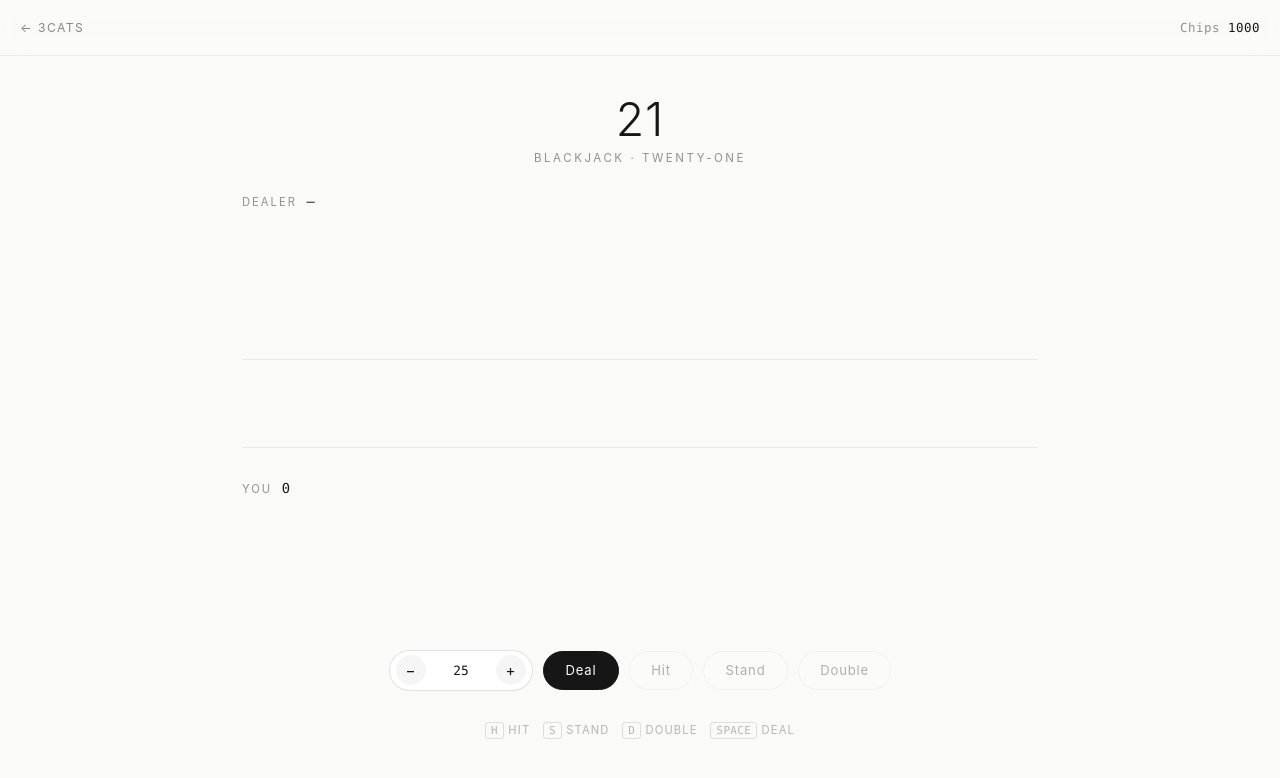
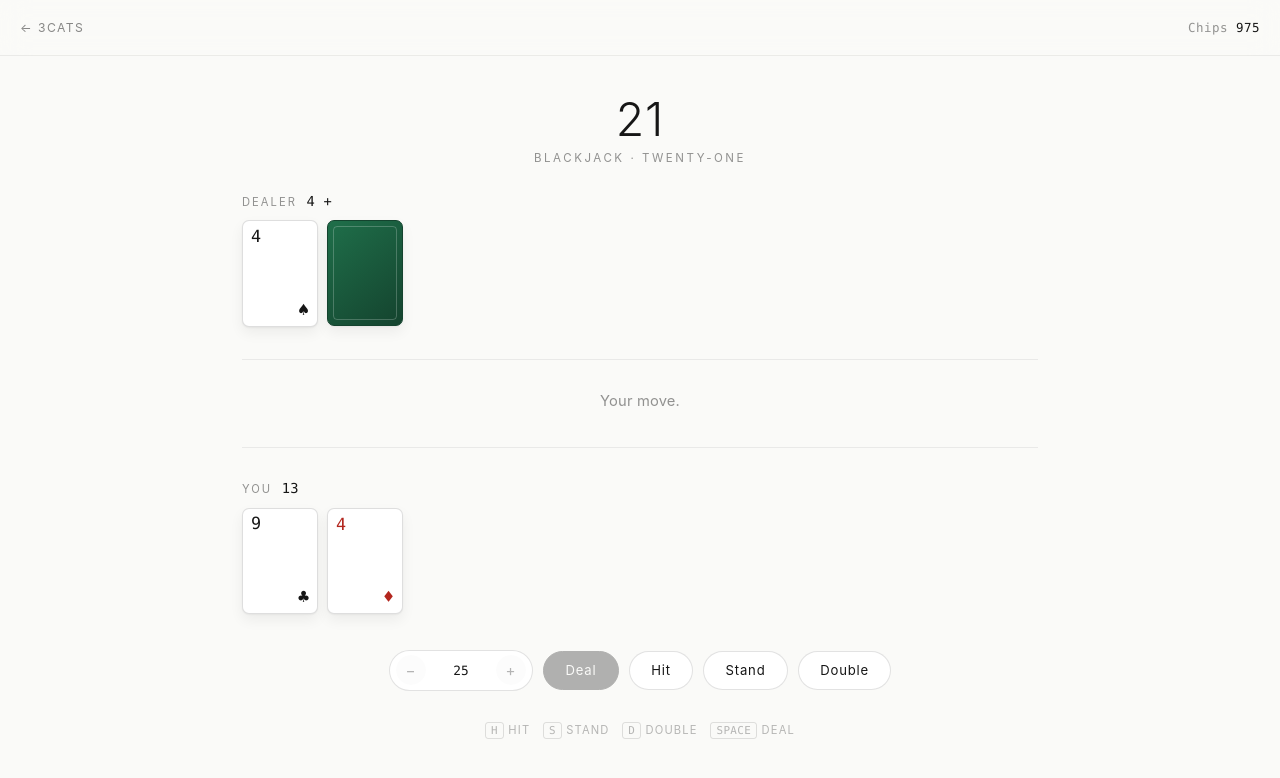
Before and after one commit to alexhkagent/alexhkagent.github.io, a plain HTML site: page game-21.html in a window 1280 px wide. Both pictures are taken after a click on the button "Deal". Drawn offline with Linux system fonts and the light colour scheme.

Commit message:
Fix blackjack: rewrite card rendering, guard empty dealer hand, unstick broke state

```diff
--- a/game-21.html
+++ b/game-21.html
@@ -30,14 +30,9 @@
       flex-direction: column;
     }
 
-    /* ---------- Top bar ---------- */
     .topbar {
-      position: sticky;
-      top: 0;
-      z-index: 20;
-      height: 56px;
-      display: flex;
-      align-items: center;
+      position: sticky; top: 0; z-index: 20;
+      height: 56px; display: flex; align-items: center;
       padding: 0 1.25rem;
       border-bottom: 1px solid var(--line-soft);
       background: rgba(250, 250, 248, 0.82);
@@ -45,86 +40,59 @@
       backdrop-filter: blur(14px);
     }
     .topbar a {
-      color: var(--fg);
-      text-decoration: none;
-      font-size: 0.76rem;
-      letter-spacing: 0.12em;
-      text-transform: uppercase;
-      opacity: 0.5;
-      transition: opacity 0.2s ease;
+      color: var(--fg); text-decoration: none;
+      font-size: 0.76rem; letter-spacing: 0.12em; text-transform: uppercase;
+      opacity: 0.5; transition: opacity 0.2s ease;
     }
     .topbar a:hover, .topbar a:focus-visible { opacity: 1; outline: none; }
     .topbar .balance {
       margin-left: auto;
       font-family: "SF Mono", Menlo, Consolas, monospace;
-      font-size: 0.78rem;
-      font-variant-numeric: tabular-nums;
-      letter-spacing: 0.04em;
-      color: var(--muted);
+      font-size: 0.78rem; font-variant-numeric: tabular-nums;
+      letter-spacing: 0.04em; color: var(--muted);
     }
     .topbar .balance strong { color: var(--fg); font-weight: 500; }
 
-    /* ---------- Table ---------- */
     .table {
-      flex: 1;
-      width: 100%;
-      max-width: 860px;
+      flex: 1; width: 100%; max-width: 860px;
       margin: 0 auto;
       padding: clamp(1.5rem, 4vw, 2.5rem) clamp(1rem, 4vw, 2rem) 2rem;
-      display: flex;
-      flex-direction: column;
+      display: flex; flex-direction: column;
       gap: clamp(1rem, 3vw, 1.75rem);
     }
 
     .head { text-align: center; }
     .head h1 {
       font-size: clamp(2rem, 6vw, 2.9rem);
-      font-weight: 300;
-      letter-spacing: 0.02em;
-      line-height: 1;
+      font-weight: 300; letter-spacing: 0.02em; line-height: 1;
     }
     .head p {
       margin-top: 0.55rem;
-      font-size: 0.72rem;
-      letter-spacing: 0.22em;
-      text-transform: uppercase;
+      font-size: 0.72rem; letter-spacing: 0.22em; text-transform: uppercase;
       color: var(--muted);
     }
 
-    .side {
-      display: flex;
-      flex-direction: column;
-      gap: 0.7rem;
-    }
+    .side { display: flex; flex-direction: column; gap: 0.7rem; }
     .side-label {
-      display: flex;
-      align-items: baseline;
-      gap: 0.6rem;
-      font-size: 0.7rem;
-      letter-spacing: 0.18em;
-      text-transform: uppercase;
+      display: flex; align-items: baseline; gap: 0.6rem;
+      font-size: 0.7rem; letter-spacing: 0.18em; text-transform: uppercase;
       color: var(--muted);
     }
     .side-label .total {
       font-family: "SF Mono", Menlo, Consolas, monospace;
-      font-size: 0.86rem;
-      font-variant-numeric: tabular-nums;
-      color: var(--fg);
-      letter-spacing: 0.02em;
+      font-size: 0.86rem; font-variant-numeric: tabular-nums;
+      color: var(--fg); letter-spacing: 0.02em;
       transition: color 0.2s ease;
     }
     .side-label .total.bust { color: var(--lose); }
     .side-label .total.good { color: var(--win); }
 
     .hand {
-      display: flex;
-      flex-wrap: wrap;
-      gap: 0.55rem;
+      display: flex; flex-wrap: wrap; gap: 0.55rem;
       min-height: calc(var(--card-w) * 1.4);
       align-items: center;
     }
 
-    /* ---------- Cards ---------- */
     .card {
       width: var(--card-w);
       height: calc(var(--card-w) * 1.4);
@@ -132,9 +100,7 @@
       border: 1px solid rgba(22, 22, 22, 0.14);
       border-radius: 7px;
       box-shadow: 0 1px 2px rgba(22, 22, 22, 0.05), 0 6px 14px rgba(22, 22, 22, 0.06);
-      display: flex;
-      flex-direction: column;
-      justify-content: space-between;
+      display: flex; flex-direction: column; justify-content: space-between;
       padding: 0.42em 0.5em;
       font-family: "SF Mono", Menlo, Consolas, monospace;
       position: relative;
@@ -149,8 +115,7 @@
     }
     .card.back::after {
       content: "";
-      position: absolute;
-      inset: 5px;
+      position: absolute; inset: 5px;
       border: 1px solid rgba(255, 255, 255, 0.22);
       border-radius: 4px;
     }
@@ -159,42 +124,27 @@
       to   { opacity: 1; transform: translateY(0) rotate(0); }
     }
 
-    /* ---------- Divider / message ---------- */
-    .divider {
-      position: relative;
-      height: 1px;
-      background: var(--line-soft);
-      margin: 0.25rem 0;
-    }
+    .divider { height: 1px; background: var(--line-soft); margin: 0.25rem 0; }
     .message {
-      text-align: center;
-      min-height: 1.6em;
-      font-size: 0.92rem;
-      letter-spacing: 0.01em;
+      text-align: center; min-height: 1.6em;
+      font-size: 0.92rem; letter-spacing: 0.01em;
       color: var(--muted);
       transition: color 0.25s ease;
     }
     .message.win { color: var(--win); }
     .message.lose { color: var(--lose); }
 
-    /* ---------- Controls ---------- */
     .controls {
-      display: flex;
-      flex-wrap: wrap;
-      gap: 0.6rem;
-      justify-content: center;
-      align-items: center;
+      display: flex; flex-wrap: wrap; gap: 0.6rem;
+      justify-content: center; align-items: center;
       padding-top: 0.5rem;
     }
     button {
-      font: inherit;
-      font-size: 0.82rem;
-      letter-spacing: 0.06em;
+      font: inherit; font-size: 0.82rem; letter-spacing: 0.06em;
       padding: 0.68rem 1.35rem;
       border-radius: 999px;
       border: 1px solid var(--line);
-      background: #fff;
-      color: var(--fg);
+      background: #fff; color: var(--fg);
       cursor: pointer;
       transition: background 0.18s ease, border-color 0.18s ease, opacity 0.18s ease, transform 0.12s ease;
     }
@@ -202,54 +152,37 @@
     button:active:not(:disabled) { transform: translateY(1px); }
     button:focus-visible { outline: 2px solid rgba(22, 22, 22, 0.35); outline-offset: 2px; }
     button:disabled { opacity: 0.32; cursor: default; }
-    button.primary {
-      background: var(--fg);
-      border-color: var(--fg);
-      color: var(--bg);
-    }
+    button.primary { background: var(--fg); border-color: var(--fg); color: var(--bg); }
     button.primary:hover:not(:disabled) { background: #000; border-color: #000; }
 
     .bet-box {
-      display: flex;
-      align-items: center;
-      gap: 0.35rem;
+      display: flex; align-items: center; gap: 0.35rem;
       padding: 0.28rem 0.4rem;
-      border: 1px solid var(--line);
-      border-radius: 999px;
+      border: 1px solid var(--line); border-radius: 999px;
       background: #fff;
     }
     .bet-box .bet-val {
-      min-width: 4.6em;
-      text-align: center;
+      min-width: 4.6em; text-align: center;
       font-family: "SF Mono", Menlo, Consolas, monospace;
-      font-size: 0.8rem;
-      font-variant-numeric: tabular-nums;
+      font-size: 0.8rem; font-variant-numeric: tabular-nums;
     }
     .bet-box button {
-      width: 30px;
-      height: 30px;
-      padding: 0;
-      border-radius: 50%;
-      font-size: 0.95rem;
-      line-height: 1;
+      width: 30px; height: 30px; padding: 0;
+      border-radius: 50%; font-size: 0.95rem; line-height: 1;
       border-color: transparent;
       background: rgba(22, 22, 22, 0.045);
     }
 
     .hint {
       text-align: center;
-      font-size: 0.7rem;
-      letter-spacing: 0.1em;
-      text-transform: uppercase;
+      font-size: 0.7rem; letter-spacing: 0.1em; text-transform: uppercase;
       color: rgba(22, 22, 22, 0.3);
       padding-top: 0.25rem;
     }
     .hint kbd {
       font-family: "SF Mono", Menlo, Consolas, monospace;
-      font-size: 0.68rem;
-      padding: 1px 5px;
-      border: 1px solid var(--line);
-      border-radius: 3px;
+      font-size: 0.68rem; padding: 1px 5px;
+      border: 1px solid var(--line); border-radius: 3px;
       letter-spacing: 0.04em;
     }
 
@@ -271,23 +204,21 @@
     </div>
 
     <section class="side" aria-label="Dealer hand">
-      <div class="side-label">Dealer <span class="total" id="dealer-total">—</span></div>
+      <div class="side-label">Dealer <span class="total" id="dealer-total">&mdash;</span></div>
       <div class="hand" id="dealer-hand"></div>
     </section>
 
     <div class="divider"></div>
-
     <p class="message" id="message" aria-live="polite">Place your bet, then deal.</p>
-
     <div class="divider"></div>
 
     <section class="side" aria-label="Your hand">
-      <div class="side-label">You <span class="total" id="player-total">—</span></div>
+      <div class="side-label">You <span class="total" id="player-total">&mdash;</span></div>
       <div class="hand" id="player-hand"></div>
     </section>
 
     <div class="controls">
-      <div class="bet-box" id="bet-box">
+      <div class="bet-box">
         <button type="button" id="bet-down" aria-label="Decrease bet">&minus;</button>
         <span class="bet-val" id="bet-val">25</span>
         <button type="button" id="bet-up" aria-label="Increase bet">+</button>
@@ -308,15 +239,18 @@
       var SUITS = [["\u2660", false], ["\u2665", true], ["\u2666", true], ["\u2663", false]];
       var RANKS = ["A", "2", "3", "4", "5", "6", "7", "8", "9", "10", "J", "Q", "K"];
       var DECKS = 6;
+      var START_BANKROLL = 1000;
 
-      var bankroll = 1000;
+      var bankroll = START_BANKROLL;
       var bet = 25;
-      var shoe = [];
+      var shoe = buildShoe();
       var round = null;
       var busy = false;
 
-      var $ = function (id) { return document.getElementById(id); };
-      var sleep = function (ms) { return new Promise(function (r) { setTimeout(r, ms); }); };
+      function $(id) { return document.getElementById(id); }
+      function sleep(ms) { return new Promise(function (r) { setTimeout(r, ms); }); }
+
+      /* ---------- Deck ---------- */
 
       function buildShoe() {
         var cards = [];
@@ -346,15 +280,22 @@
       }
 
       function handValue(hand) {
+        if (!hand || !hand.length) return 0;
         var total = 0;
         var aces = 0;
         for (var i = 0; i < hand.length; i++) {
+          if (!hand[i]) continue;
           total += cardValue(hand[i]);
           if (hand[i].rank === "A") aces++;
         }
         while (total > 21 && aces > 0) { total -= 10; aces--; }
         return total;
       }
+
+      /* ---------- Rendering ----------
+         Rebuild each hand from state on every render so card faces can never
+         drift out of sync with the model. Only cards beyond the previously
+         shown count animate, so existing cards stay put visually.          */
 
       function makeCard(card, faceDown) {
         var el = document.createElement("div");
@@ -372,22 +313,13 @@
         return el;
       }
 
-      function syncHand(container, hand, faceDownIndex) {
-        while (container.children.length > hand.length) {
-          container.removeChild(container.lastChild);
-        }
+      function paintHand(container, hand, faceDownIndex, alreadyShown) {
+        container.innerHTML = "";
         for (var i = 0; i < hand.length; i++) {
-          var wantDown = (i === faceDownIndex);
-          var existing = container.children[i];
-          if (!existing) {
-            var card = makeCard(hand[i], wantDown);
-            card.style.animationDelay = (i * 70) + "ms";
-            container.appendChild(card);
-          } else if (existing.classList.contains("back") !== wantDown) {
-            var fresh = makeCard(hand[i], wantDown);
-            fresh.style.animation = "none";
-            container.replaceChild(fresh, existing);
-          }
+          var el = makeCard(hand[i], i === faceDownIndex);
+          if (i < alreadyShown) { el.style.animation = "none"; }
+          else { el.style.animationDelay = ((i - alreadyShown) * 80) + "ms"; }
+          container.appendChild(el);
         }
       }
 
@@ -397,28 +329,42 @@
         m.className = "message" + (kind ? " " + kind : "");
       }
 
-      function renderTotals() {
+      function render() {
+        var playerEl = $("player-hand");
+        var dealerEl = $("dealer-hand");
         var pt = $("player-total");
         var dt = $("dealer-total");
+
         if (!round) {
+          playerEl.innerHTML = "";
+          dealerEl.innerHTML = "";
           pt.textContent = "\u2014";
           dt.textContent = "\u2014";
           pt.className = "total";
           dt.className = "total";
+          syncUI();
           return;
         }
+
+        paintHand(playerEl, round.player, -1, round.shown.player);
+        paintHand(dealerEl, round.dealer, round.dealerHidden ? 1 : -1, round.shown.dealer);
+        round.shown.player = round.player.length;
+        round.shown.dealer = round.dealer.length;
+
         var p = handValue(round.player);
         pt.textContent = String(p);
         pt.className = "total" + (p > 21 ? " bust" : (p === 21 ? " good" : ""));
 
         if (round.dealerHidden) {
-          dt.textContent = String(handValue([round.dealer[0]])) + " +";
+          dt.textContent = (round.dealer.length ? handValue([round.dealer[0]]) : 0) + " +";
           dt.className = "total";
         } else {
           var d = handValue(round.dealer);
           dt.textContent = String(d);
           dt.className = "total" + (d > 21 ? " bust" : "");
         }
+
+        syncUI();
       }
 
       function syncUI() {
@@ -426,37 +372,31 @@
         $("bet-val").textContent = String(bet);
 
         var inRound = !!round && round.phase === "player";
-        $("btn-deal").disabled = busy || inRound || bankroll < 5;
+        var settled = !!round && round.phase === "settled";
+        var broke = bankroll < 5;
+
+        $("btn-deal").textContent = broke ? "Restart" : (settled ? "Next Round" : "Deal");
+        $("btn-deal").disabled = busy || inRound;
         $("btn-hit").disabled = busy || !inRound;
         $("btn-stand").disabled = busy || !inRound;
-        $("btn-double").disabled = busy || !inRound || round.player.length !== 2 || bankroll < round.bet;
+        $("btn-double").disabled = busy || !inRound || !round || round.player.length !== 2 || bankroll < round.bet;
         $("bet-down").disabled = busy || inRound || bet <= 5;
-        $("bet-up").disabled = busy || inRound || bet + 25 > bankroll;
-      }
-
-      function render() {
-        var playerHand = $("player-hand");
-        var dealerHand = $("dealer-hand");
-        if (!round) {
-          playerHand.innerHTML = "";
-          dealerHand.innerHTML = "";
-        } else {
-          syncHand(playerHand, round.player, -1);
-          syncHand(dealerHand, round.dealer, round.dealerHidden ? 1 : -1);
-        }
-        renderTotals();
-        syncUI();
+        $("bet-up").disabled = busy || inRound || bet >= bankroll;
       }
 
       function adjustBet(delta) {
         if (busy || (round && round.phase === "player")) return;
-        bet = Math.max(5, Math.min(bankroll, bet + delta));
+        bet = Math.min(bankroll, Math.max(5, bet + delta));
         syncUI();
       }
+
+      /* ---------- Game flow ---------- */
 
       async function deal() {
         if (busy) return;
         if (round && round.phase === "player") return;
+        if (bankroll < 5) { resetBankroll(); return; }
+        if (bet > bankroll) { bet = bankroll; }
         if (bankroll < bet) { setMessage("Not enough chips for that bet.", "lose"); return; }
 
         busy = true;
@@ -467,19 +407,21 @@
           bet: bet,
           phase: "player",
           dealerHidden: true,
-          doubled: false
+          shown: { player: 0, dealer: 0 }
         };
         setMessage("");
         render();
-        syncUI();
 
-        round.player.push(drawCard());
-        round.dealer.push(drawCard());
+        await sleep(80);
         round.player.push(drawCard());
         round.dealer.push(drawCard());
         render();
-        syncUI();
-        await sleep(520);
+
+        await sleep(220);
+        round.player.push(drawCard());
+        round.dealer.push(drawCard());
+        render();
+        await sleep(360);
 
         var p = handValue(round.player);
         var d = handValue(round.dealer);
@@ -513,7 +455,8 @@
         syncUI();
         round.player.push(drawCard());
         render();
-        await sleep(320);
+        await sleep(360);
+
         var total = handValue(round.player);
         if (total > 21) {
           round.dealerHidden = false;
@@ -522,7 +465,7 @@
           finishRound("lose", "Bust with " + total + ".");
         } else if (total === 21) {
           setMessage("21 \u2014 standing.");
-          await sleep(300);
+          await sleep(320);
           await dealerTurn();
         } else {
           busy = false;
@@ -542,17 +485,16 @@
         busy = true;
         bankroll -= round.bet;
         round.bet *= 2;
-        round.doubled = true;
         syncUI();
         round.player.push(drawCard());
         render();
         await sleep(420);
-        var total = handValue(round.player);
-        if (total > 21) {
+
+        if (handValue(round.player) > 21) {
           round.dealerHidden = false;
           render();
           await sleep(420);
-          finishRound("lose", "Double bust with " + total + ".");
+          finishRound("lose", "Double bust with " + handValue(round.player) + ".");
           return;
         }
         await dealerTurn();
@@ -563,13 +505,12 @@
         round.dealerHidden = false;
         setMessage("Dealer plays\u2026");
         render();
-        syncUI();
-        await sleep(500);
+        await sleep(520);
 
         while (handValue(round.dealer) < 17) {
           round.dealer.push(drawCard());
           render();
-          await sleep(580);
+          await sleep(600);
         }
 
         var d = handValue(round.dealer);
@@ -589,6 +530,7 @@
       function finishRound(kind, text) {
         round.phase = "settled";
         round.dealerHidden = false;
+
         var b = round.bet;
         var msgKind = "";
 
@@ -600,47 +542,43 @@
           msgKind = "win";
         } else if (kind === "push") {
           bankroll += b;
-          msgKind = "";
         }
 
         setMessage(text, msgKind);
+        busy = false;
         render();
-        busy = false;
-        syncUI();
 
         if (bankroll < 5) {
-          setTimeout(function () {
-            if (bankroll < 5) {
-              setMessage("Out of chips. Press Deal to start over with 1000.", "");
-              $("btn-deal").disabled = false;
-            }
-          }, 300);
+          setMessage(text + " Out of chips \u2014 press Next Round to restart with " + START_BANKROLL + ".", msgKind);
         }
       }
 
       function resetBankroll() {
-        bankroll = 1000;
+        bankroll = START_BANKROLL;
         bet = 25;
         round = null;
         busy = false;
         shoe = buildShoe();
+        setMessage("Fresh shoe. Place your bet, then deal.");
         render();
-        setMessage("Fresh shoe. Place your bet, then deal.");
       }
 
       /* ---------- Events ---------- */
+
       $("btn-deal").addEventListener("click", function () {
         if (bankroll < 5) { resetBankroll(); return; }
         deal();
       });
-      $("btn-hit").addEventListener("click", hit);
-      $("btn-stand").addEventListener("click", stand);
-      $("btn-double").addEventListener("click", doubleDown);
+      $("btn-hit").addEventListener("click", function () { hit(); });
+      $("btn-stand").addEventListener("click", function () { stand(); });
+      $("btn-double").addEventListener("click", function () { doubleDown(); });
       $("bet-down").addEventListener("click", function () { adjustBet(-25); });
       $("bet-up").addEventListener("click", function () { adjustBet(25); });
 
       document.addEventListener("keydown", function (e) {
         if (e.metaKey || e.ctrlKey || e.altKey) return;
+        if (e.target && /^(INPUT|TEXTAREA|SELECT|BUTTON)$/.test(e.target.tagName)) return;
+
         var key = e.key.toLowerCase();
         if (key === "h") { hit(); }
         else if (key === "s") { stand(); }
```
